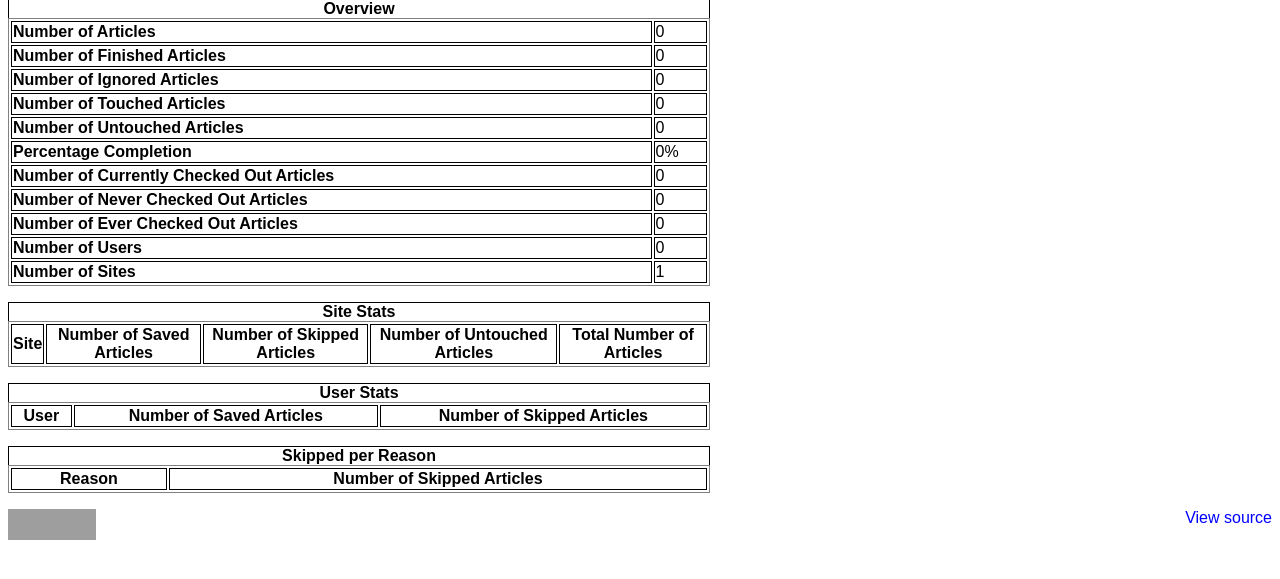
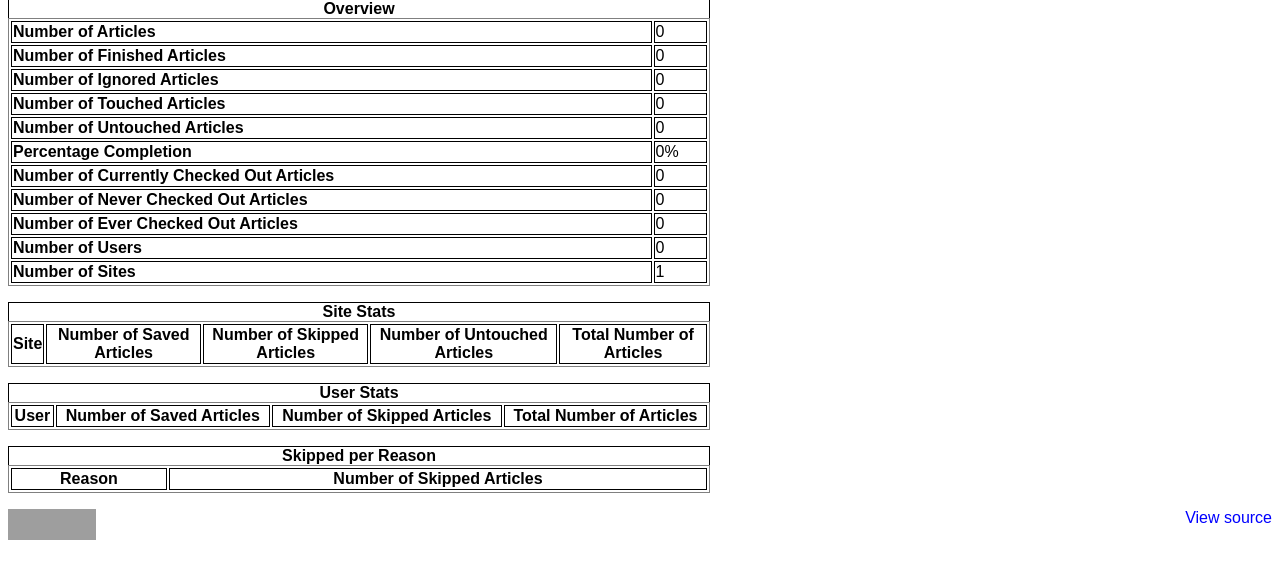
Before and after one commit to reedy/AutoWikiBrowserTypoScan, a PHP site: page / in a window 1280 px wide. Shown: the part 69-648 px from the top of the page. Run offline with PHP 8.4, Linux system fonts and the light colour scheme; data comes from the database, SQL or seed files in the repository; data that the repository does not hold is empty; a stand-in replaces the project's code that opens the database connection; grey boxes are pictures that could not be loaded.

Commit message:
Add user total to typoscan stats
git-svn-id: https://autowikibrowser.svn.sourceforge.net/svnroot/autowikibrowser/TypoScan@5053 b999ae8e-1018-0410-9b92-f9ef6f55c712

```diff
--- a/index.php
+++ b/index.php
@@ -220,7 +220,7 @@
 			<p/>';
 
 			//Number of finished/ignored by user (User stats)
-			$query = "SELECT SUM(finished) AS edits, SUM(skipid > 0) AS skips, username FROM articles a, users u WHERE (a.userid = u.userid) AND (a.userid > 0) GROUP BY a.userid ORDER BY edits DESC, skips DESC";
+			$query = "SELECT SUM(finished) AS edits, SUM(skipid > 0) AS skips, COUNT(u.userid) AS total, username FROM articles a, users u WHERE (a.userid = u.userid) AND (a.userid > 0) GROUP BY a.userid ORDER BY edits DESC, skips DESC";
 
 			echo '<table class="sortable">
 	<caption>User Stats</caption>
@@ -229,6 +229,7 @@
 		<th scope="col" class="sortable">User</th>
 		<th scope="col" class="sortable">Number of Saved Articles</th>
 		<th scope="col" class="sortable">Number of Skipped Articles</th>
+		<th scope="col" class="sortable">Total Number of Articles</th>
 	</tr>
 </thead>';
 
@@ -236,7 +237,7 @@
 
 			while($row = mysql_fetch_assoc($result))
 			{
-				echo '<tr><td>'. htmlspecialchars($row['username']) . '</td><td>' . FormatNumber($row['edits']) . '</td><td>' . FormatNumber($row['skips']) . '</td></tr>';
+				echo '<tr><td>'. htmlspecialchars($row['username']) . '</td><td>' . FormatNumber($row['edits']) . '</td><td>' . FormatNumber($row['skips']) . '</td><td>' . FormatNumber($row['total']) . '</td></tr>';
 			}
 
 			echo '</table>
```
